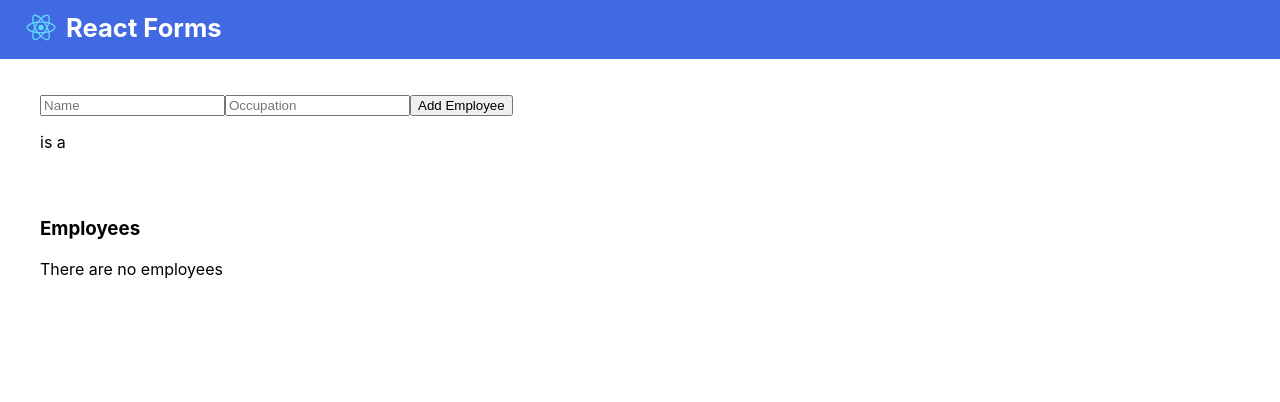
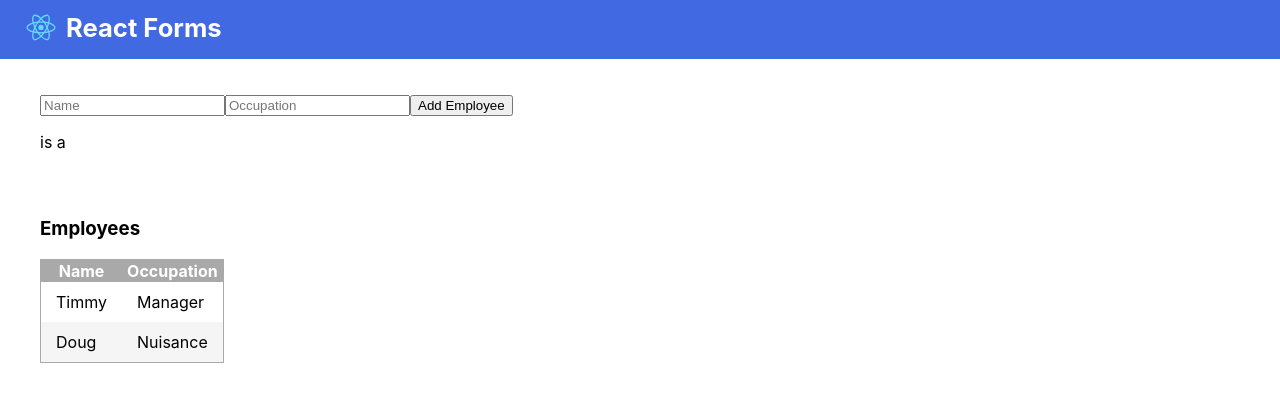
Before and after one commit to myronschippers/isurus-react-forms, a React (Create React App) app: page / in a window 1280 px wide. Shown: the top 402 px of the page. Built offline with nearby package versions, Linux system fonts and the light colour scheme.

Commit message:
adding styling and some default employees

```diff
--- a/src/components/App/App.css
+++ b/src/components/App/App.css
@@ -12,5 +12,18 @@
 
 .cleanTable {
   background: white;
-  border: 1px solid darkgrey
+  border: 1px solid darkgrey;
 }
+
+.cleanTable th {
+  background: darkgrey;
+  color: white;
+}
+
+.cleanTable td {
+  padding: 10px 15px;
+}
+
+.cleanTable tr:nth-child(even) {
+  background: whitesmoke;
+}
--- a/src/components/App/App.js
+++ b/src/components/App/App.js
@@ -8,7 +8,10 @@ class App extends Component {
             name: '',
             occupation: '',
         },
-        employeesList: [],
+        employeesList: [
+            { name: 'Timmy', occupation: 'Manager' },
+            { name: 'Doug', occupation: 'Nuisance' }
+        ],
     };
 
     /**
@@ -43,7 +46,7 @@ class App extends Component {
                 occupation: '',
             },
             employeesList: [
-                1, 2, 3,
+                ...this.state.employeesList,
                 this.state.employee
             ]
         });
@@ -56,11 +59,11 @@ class App extends Component {
      */
     render() {
         let message = null;
-        let employeeTableClasses = 'show';
+        let employeeTableClasses = 'cleanTable show';
 
         if (this.state.employeesList.length === 0) {
             message = 'There are no employees';
-            employeeTableClasses = 'hide';
+            employeeTableClasses = 'cleanTable hide';
         }
 
         const employeeListElements = this.state.employeesList.map((employee, index) => {
@@ -91,7 +94,7 @@ class App extends Component {
 
                 <div className="container">
                     <h3>Employees</h3>
-                    <table className={employeeTableClasses}>
+                    <table className={employeeTableClasses} cellSpacing={0}>
                         <thead>
                             <tr>
                                 <th>Name</th>
```
